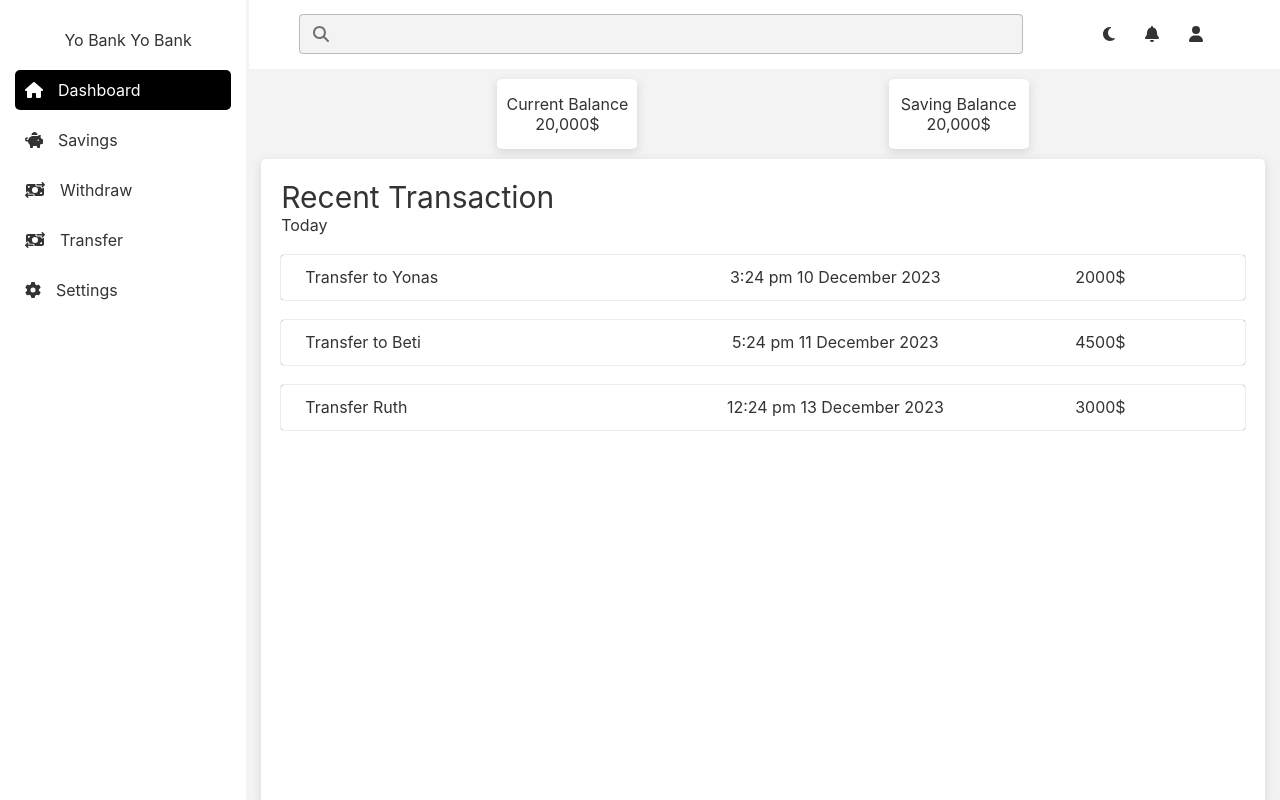
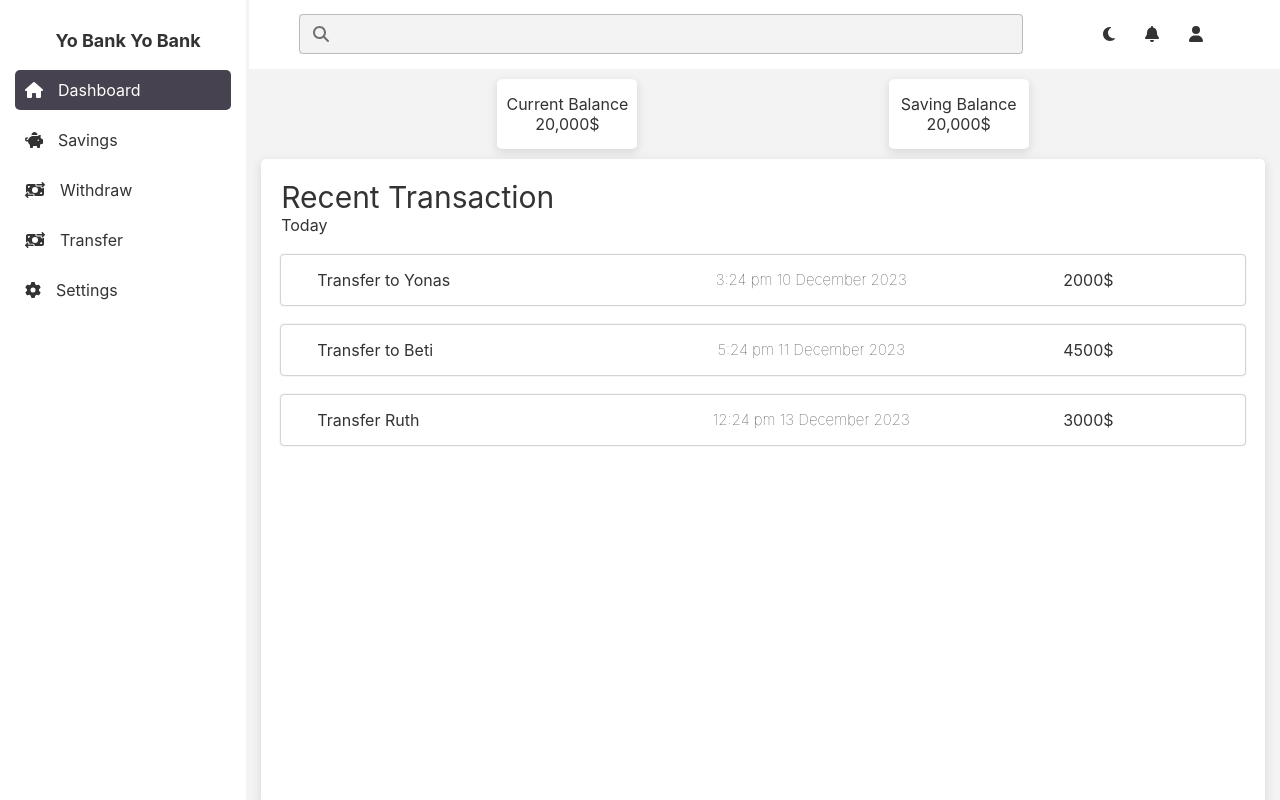
Before and after one commit to yonas-seyoum/Online-Banking-System, a React (Create React App) app in the folder app/: page / in a window 1280 px wide. Built offline with nearby package versions, Linux system fonts and the light colour scheme.

Commit message:
add styles

```diff
--- a/app/src/App.css
+++ b/app/src/App.css
@@ -51,7 +51,7 @@
 }
 
 .item.active {
-  background-color: black;
+  background-color: #46424f;
   color: white;
 }
 
@@ -63,6 +63,8 @@
   border-radius: 5px;
   height: 40px;
   padding-left: 10px;
+  font-weight: bold;
+  font-size: large;
 }
 
 
--- a/app/src/style/recentTransactions.css
+++ b/app/src/style/recentTransactions.css
@@ -18,6 +18,12 @@
     -moz-box-shadow: 0px 3px 10px 1px rgba(0, 0, 0, 0.1);
 }
 
+.recent-transaction-header {
+    display: flex;
+    justify-content: space-between;
+    align-items: center;
+}
+
 .recent-transactions-title {
     font-size: 30px;
 }
--- a/app/src/style/transaction.css
+++ b/app/src/style/transaction.css
@@ -3,24 +3,42 @@
     justify-content: space-evenly;
     align-items: center;
     width: 100%;
-    height: 45px;
+    height: 50px;
     margin-top: 20px;
     border-radius: 3px;
-    box-shadow: 0px 0px 1px 0px rgba(0, 0, 0, 0.75);
-    -webkit-box-shadow: 0px 0px 1px 0px rgba(0, 0, 0, 0.75);
-    -moz-box-shadow: 0px 0px 1px 0px rgba(0, 0, 0, 0.75);
+    box-shadow: 0px 0px 2px 0px #5e5a66;
+    -webkit-box-shadow: 0px 0px 2px 0px #5e5a66;
+    -moz-box-shadow: 0px 0px 2px 0px #5e5a66;
 }
 
+/* rgba(0, 0, 0, 0.75) */
 .remark-holder {
     display: flex;
+    flex-direction: column;
     justify-content: flex-start;
-    width: 40%;
+    width: 35%;
+}
+
+.remark-text {
+    /* font-weight: 500; */
+    font-size: auto;
+}
+
+.remark-subText {
+    display: flex;
+    justify-content: center;
+    align-items: center;
+    font-size: 12px;
+    font-weight: lighter;
+    width: 25%;
 }
 
 .date-holder {
     display: flex;
     justify-content: center;
     width: 25%;
+    font-size: 15px;
+    font-weight: lighter;
 }
 
 .amount-holder {
```
